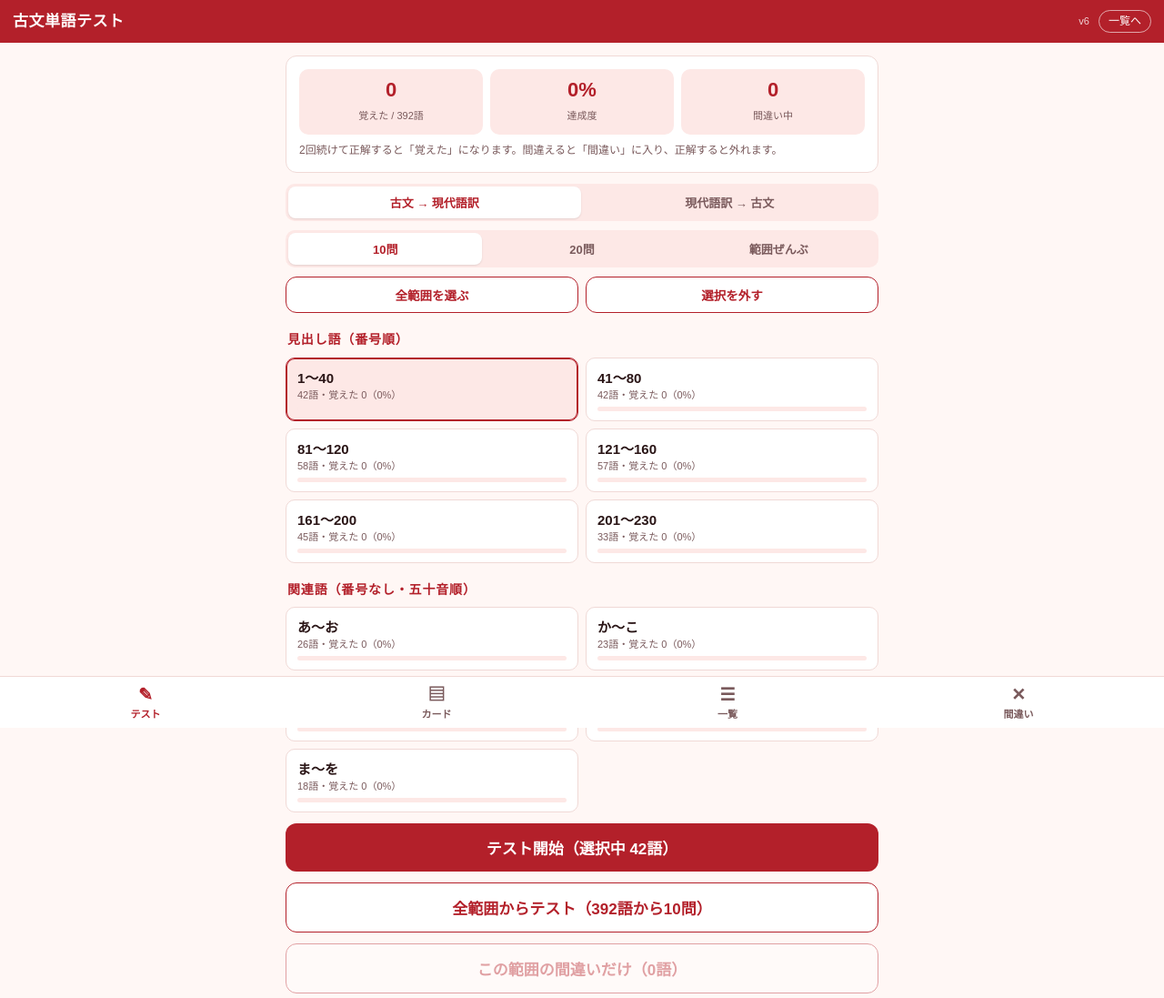
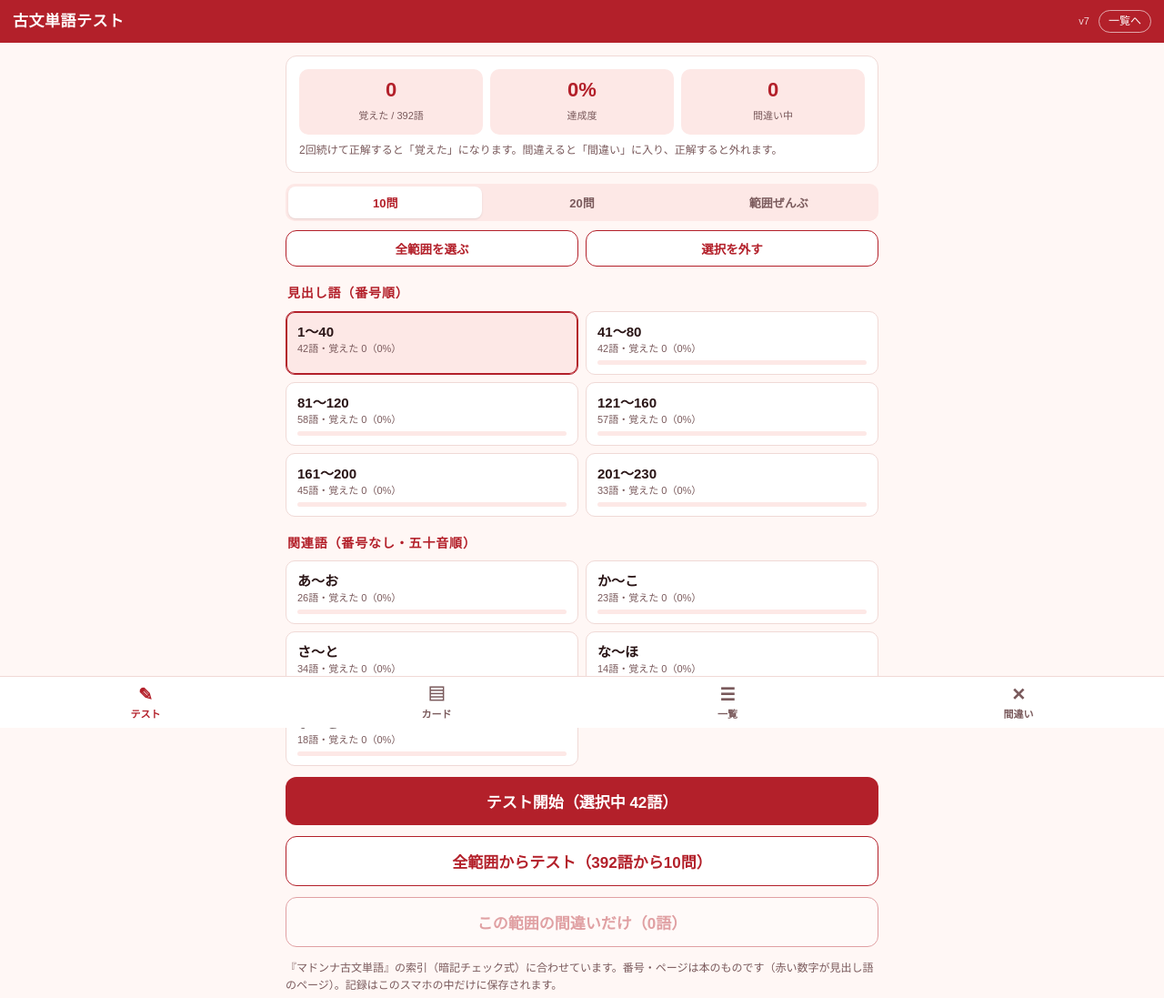
Before and after one commit to kyutotsujuku-collab/kyudaitoppa.github.io, a plain HTML site: page kobun/index.html in a window 1280 px wide. Shown: the top 1097 px of the page at 91% size. Drawn offline with Linux system fonts and the light colour scheme.

Commit message:
古文単語テスト v7：出題を「古文単語→訳」のみに
Co-Authored-By: Claude Fable 5.2 <noreply@anthropic.com>
Claude-Session: https://claude.ai/code/session_01TD35R481Zo2svF2GRkAYN2

```diff
--- a/kobun/index.html
+++ b/kobun/index.html
@@ -89,7 +89,7 @@ input[type=search]{width:100%;border:1px solid var(--line);border-radius:10px;pa
 <!-- PWA ここまで -->
 </head>
 <body>
-<header><h1 class="mincho">古文単語テスト</h1><span class="ver">v6</span><a href="../">一覧へ</a></header>
+<header><h1 class="mincho">古文単語テスト</h1><span class="ver">v7</span><a href="../">一覧へ</a></header>
 <main id="main"></main>
 <nav class="tabs" id="tabs"></nav>
 <script>
@@ -114,6 +114,7 @@ const QUIZABLE = E.filter(e => !e.kake);
 const KEY = "kobun_tango_v1";
 let S = {rec:{}, sets:["n1"], dir:"km", len:10, hide:true};
 try { Object.assign(S, JSON.parse(localStorage.getItem(KEY) || "{}")); } catch (_) {}
+S.dir = "km";   // 出題は「古文単語 → 訳」のみ
 const save = () => { try { localStorage.setItem(KEY, JSON.stringify(S)); } catch (_) {} };
 const rec = e => S.rec[e.id] || (S.rec[e.id] = {s:0, x:0});
 const mastered = e => (S.rec[e.id] || {}).s >= 2;
@@ -163,9 +164,6 @@ function home() {
   const all = QUIZABLE, m = all.filter(mastered).length, x = all.filter(missed).length;
   main.appendChild($(`<div class="card"><div class="stat"><div><b>${m}</b><span>覚えた / ${all.length}語</span></div><div><b>${Math.round(m / all.length * 100)}%</b><span>達成度</span></div><div><b>${x}</b><span>間違い中</span></div></div>
    <div class="note" style="margin-top:8px">2回続けて正解すると「覚えた」になります。間違えると「間違い」に入り、正解すると外れます。</div></div>`));
-  const dir = $(`<div class="seg"><button data-d="km">古文 → 現代語訳</button><button data-d="mk">現代語訳 → 古文</button></div>`);
-  dir.querySelectorAll("button").forEach(b => { b.className = S.dir === b.dataset.d ? "on" : ""; b.onclick = () => { S.dir = b.dataset.d; save(); render(); }; });
-  main.appendChild(dir);
   const len = $(`<div class="seg"><button data-n="10">10問</button><button data-n="20">20問</button><button data-n="0">範囲ぜんぶ</button></div>`);
   len.querySelectorAll("button").forEach(b => { b.className = S.len == b.dataset.n ? "on" : ""; b.onclick = () => { S.len = +b.dataset.n; save(); render(); }; });
   main.appendChild(len);
```
